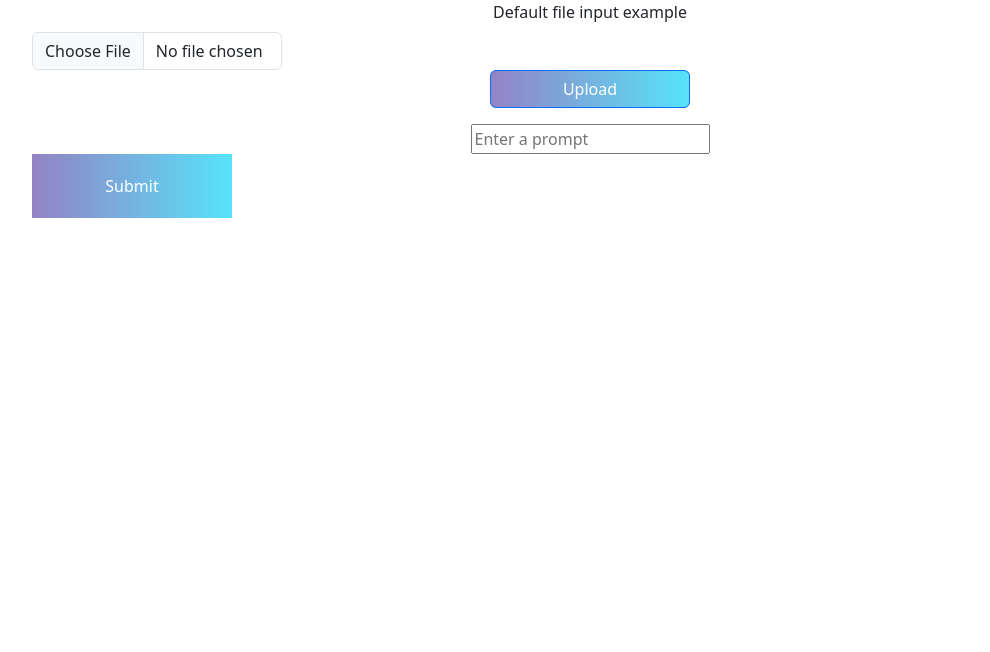
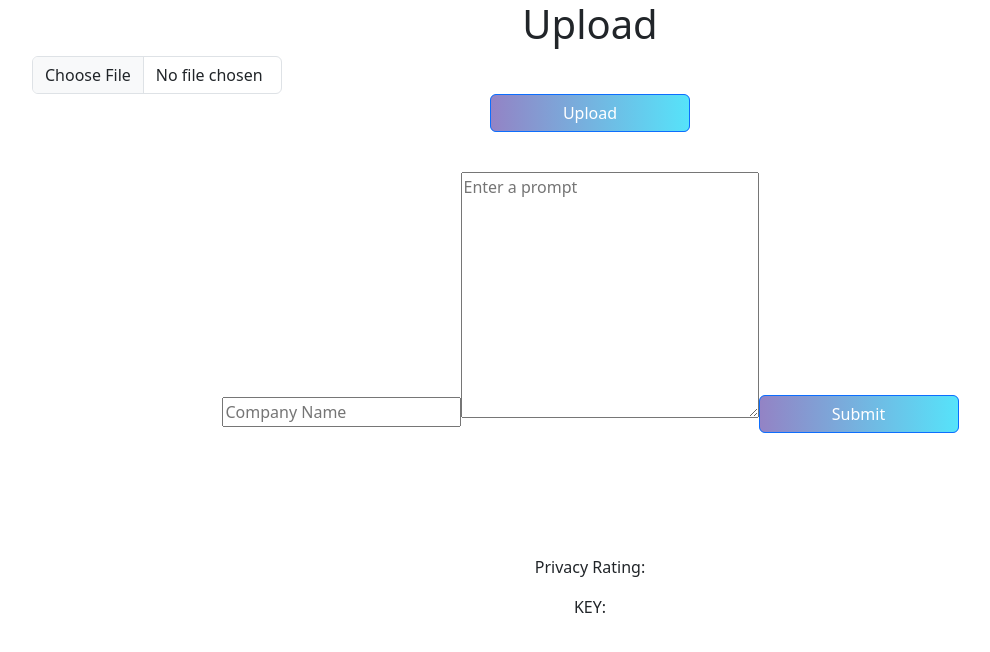
Before and after one commit to larryz1230/TOSter, a React (Create React App) app: page /upload in a window 1280 px wide. Shown: the top 652 px of the page, without its empty margins (50-1040 px from the left). Built offline with nearby package versions, Linux system fonts and the light colour scheme.

Commit message:
finished upload functionalities

```diff
--- a/src/components/upload/Upload.js
+++ b/src/components/upload/Upload.js
@@ -1,7 +1,7 @@
 import React, { useState, useEffect, useRef  } from 'react';
 import { Container } from 'react-bootstrap';
-
 import * as pdfjsLib from "pdfjs-dist";
+import './upload.css'
 
 //todo: add loading, parse response, send to db
 
@@ -10,33 +10,84 @@ const Upload = ({ onResponseArrayChange }) => {
 
 
   const [input, setInput] = useState('');
+  const [c_input, setC] = useState('');
   const [response, setResponse] = useState("");
+  const [response1, setResponse1] = useState("");
+  const [response2, setResponse2] = useState("");
   const [responseArray, setResponseArray] = useState([]);
 
   const configuration = new Configuration({
 
-    apiKey: "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",
+    apiKey: '',
 
   });
   delete configuration.baseOptions.headers['User-Agent'];
   const openai = new OpenAIApi(configuration);
 
+  const getSummary = async () =>{
+    const res = await openai.createChatCompletion({
+        model: "gpt-3.5-turbo",
+        messages: [{role: "user", content: `summarize the most concerning points of this contract into 5 hyphenated bullet points: ${input}`}]
+      });
+
+      console.log(res.data.choices[0].message.content);
+
+
+
+
+      const text = res.data.choices[0].message.content;
+
+      const sentences = text.split('- ');
+
+    // // Create a new array where each index corresponds to a step
+    const stepsArray = sentences.map((sentence, index) => `Step ${index}: ${sentence}`);
+    stepsArray.shift();
+
+    // // Output the array
+    // console.log(sentences);
+
+    setResponse(stepsArray);
+
+
+      optOut();
+  }
+
+  const optOut = async () =>{
+    const res = await openai.createChatCompletion({
+        model: "gpt-3.5-turbo",
+        messages: [{role: "user", content: `how can delete: ${c_input} account in less than 5 steps`}]
+      });
+
+    //   console.log(res.data.choices[0].message.content);
+      setResponse1(res.data.choices[0].message.content);
+
+      rateSafety();
+  }
+
+  const rateSafety = async () =>{
+    const res = await openai.createChatCompletion({
+        model: "gpt-3.5-turbo",
+        messages: [{role: "user", content: `Based on historical information and general perception, rate ${c_input}'s privacy safety on a scale from 1 to 10, giving only a numerical response`}]
+      });
+
+    //   console.log(res.data.choices[0].message.content);
+      setResponse2(res.data.choices[0].message.content);
+  }
+
   const handleSubmit  = async (e) => {
     e.preventDefault();
-    const res = await openai.createChatCompletion({
-      model: "gpt-3.5-turbo",
-      messages: [{role: "user", content: `summarize the most concerning points of this contract into 5 bullet points: ${input}`}]
-    });
-
-    console.log(res.data.choices[0].message.content);
-    setResponse(res.data.choices[0].message.content);
-
-
+    getSummary();
+    // console.log(c_input);
+    // optOut();
     document.getElementById('rec').style.display = "block";
   }
 
   const handleInputChange = (event) => {
     setInput(event.target.value);
+  }
+
+  const handleCin = (event) => {
+    setC(event.target.value);
   }
 
 
@@ -55,11 +106,21 @@ const Upload = ({ onResponseArrayChange }) => {
           // Initialize the PDFJS library
             pdfjsLib.GlobalWorkerOptions.workerSrc = `//cdnjs.cloudflare.com/ajax/libs/pdf.js/${pdfjsLib.version}/pdf.worker.js`;
           const pdf = await pdfjsLib.getDocument({ data: pdfData }).promise;
+           const numpages = pdf.numPages;
+           console.log(numpages);
+          // Read the text content of the first page
 
-          // Read the text content of the first page
-          const firstPage = await pdf.getPage(1);
-          const textContent = await firstPage.getTextContent();
-          const pdfText = textContent.items.map((item) => item.str).join(" ");
+          var firstPage = await pdf.getPage(1);
+          var textContent = await firstPage.getTextContent();
+          var pdfText = "";
+
+          for (let i = 1; i <= 6 && i<=numpages ; i++) {
+            console.log(i);
+            firstPage = await pdf.getPage(i);
+            textContent = await firstPage.getTextContent();
+            pdfText += textContent.items.map((item) => item.str).join(" ");
+          }
+
 
           // Now you have the PDF content as a string
           console.log(pdfText);
@@ -74,16 +135,13 @@ const Upload = ({ onResponseArrayChange }) => {
   };
 
 
-
-
-
   return (
-
+    <div>
     <Container>
+        <h1>
+            Upload
+        </h1>
       <div className="mb-3">
-      <label htmlFor="formFile" className="form-label">
-        Default file input example
-      </label>
       <input
         className="form-control"
         type="file"
@@ -96,16 +154,43 @@ const Upload = ({ onResponseArrayChange }) => {
       </button>
     </div>
 
+    </Container>
+
+    <br></br>
+
+    <Container>
+
       <div>
       <form onSubmit={handleSubmit}>
+
         <label>
-          <input placeholder='Enter a prompt' type="text" value= {input} onChange={handleInputChange} />
+            <input type="text" placeholder='Company Name' value= {c_input} onChange={handleCin} ></input>
         </label>
-        <button type="submit">Submit</button>
+
+        <label>
+        <textarea placeholder='Enter a prompt'   type="text" class="text-break"  cols="30" rows="10" value= {input} onChange={handleInputChange}></textarea>
+        </label>
+
+
+
+        <button className="btn btn-primary" type="submit">Submit</button>
       </form>
-      <p id="rec"> {response}</p>
+
     </div>
     </Container>
+
+    <Container>
+    <pre id="rec"> {response}</pre>
+
+    <br></br>
+    <pre id="rec"> {response1}</pre>
+
+    <br></br>
+    <p id="rec"> Privacy Rating: {response2}</p>
+    <p id="rec"> KEY: {process.env.REACT_APP_VAR}</p>
+    </Container>
+
+    </div>
 
 
   );
--- /dev/null
+++ b/src/components/upload/upload.css
@@ -0,0 +1,3 @@
+#prompt{
+    width: auto;
+}
```
Also changed, not shown: 1 other file (tests, documents, lock files or other folders).
